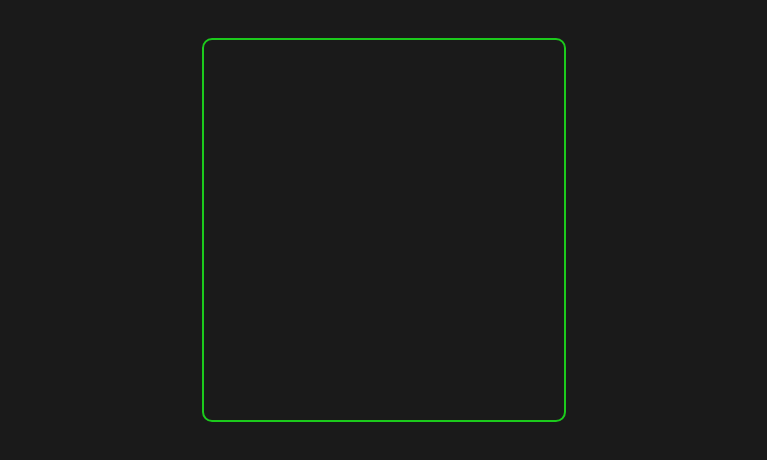
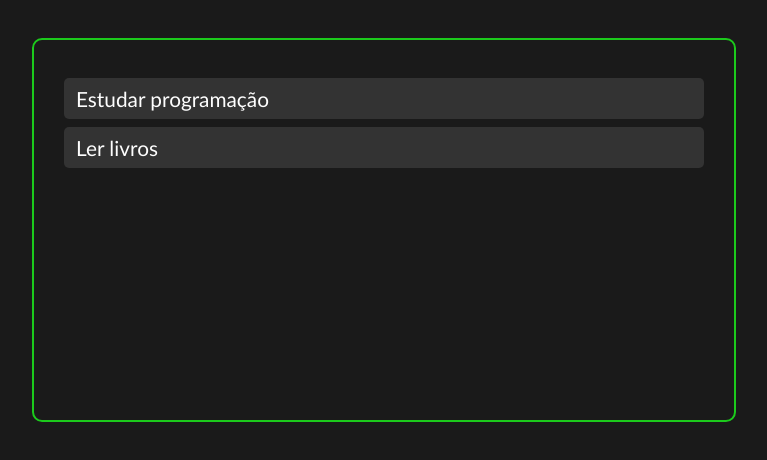
Before and after one commit to BrunoMartinsMoreira/to-do-list-react, a React (Create React App) app: page / in a window 1280 px wide. Shown: the top 460 px of the page, without its empty margins (256-1023 px from the left). Built offline with nearby package versions, Linux system fonts and the light colour scheme.

Commit message:
adicionando tarefas dinamicamente

```diff
--- a/src/App.css
+++ b/src/App.css
@@ -1,6 +1,5 @@
 .container {
-  max-width: 600px;
-  min-width: 300px;
+  width: 50vw;
   margin: 30px auto;
   overflow: auto;
   min-height: 320px;
@@ -8,3 +7,8 @@
   border: 2px solid rgb(28, 202, 28);
   border-radius: 10px;
 }
+@media (max-width: 800px) {
+  .container {
+    width: 70vw;
+  }
+}
--- a/src/App.js
+++ b/src/App.js
@@ -1,8 +1,28 @@
+import React, { useState } from 'react';
+import Tasks from './components/TasksContainer';
 import './App.css';
+
 const App = () => {
+  const [tasks, setTasks] = useState(
+    [
+      {
+        id: 1,
+        title: "Estudar programação",
+        completed: false,
+      },
+      {
+        id: 2,
+        title: "Ler livros",
+        completed: true,
+      },
+    ]
+  )
   return (
-    <div className="container">
-    </div>
+    <>
+      <div className="container">
+        <Tasks tasks={tasks} />
+      </div>
+    </>
   );
 }
 
--- /dev/null
+++ b/src/components/Task/index.js
@@ -0,0 +1,11 @@
+import React from 'react';
+import "./task.css"
+
+const Task = ({ task }) => {
+
+   return (
+      <section className="taskContainer">
+         <div>{task.title}</div>
+      </section>);
+};
+export default Task;
--- /dev/null
+++ b/src/components/Task/task.css
@@ -0,0 +1,12 @@
+.taskContainer {
+  background: #333;
+  margin: 8px 0;
+  padding: 8px 12px;
+  border-radius: 5px;
+  display: flex;
+  justify-content: space-between;
+  color: #fefefe;
+  font-size: 1.3rem;
+  align-items: center;
+  cursor: pointer;
+}
--- /dev/null
+++ b/src/components/TasksContainer/index.js
@@ -0,0 +1,11 @@
+import React from 'react';
+import Task from '../Task';
+
+const Tasks = ({ tasks }) => {
+   return (
+      <section>
+         {tasks.map(task => <Task task={task} />)}
+      </section>
+   )
+}
+export default Tasks;
```
Also changed, not shown: src/components/task/index.js (deleted, +0 -7 lines), src/components/tasks/index.js (deleted, +0 -10 lines).
